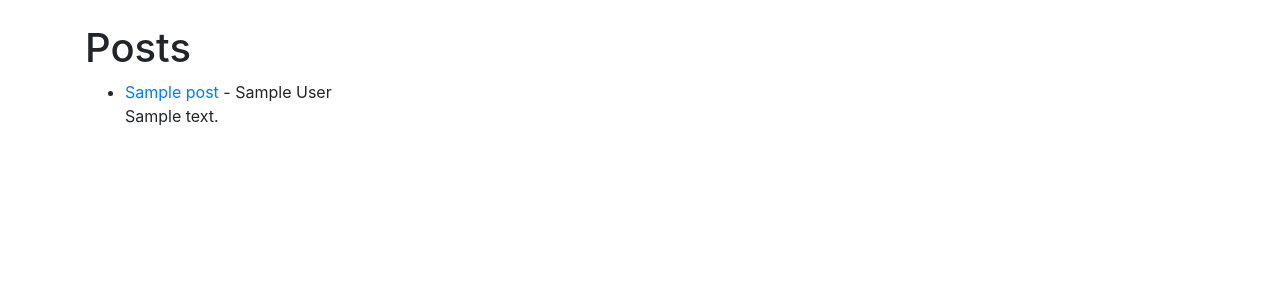
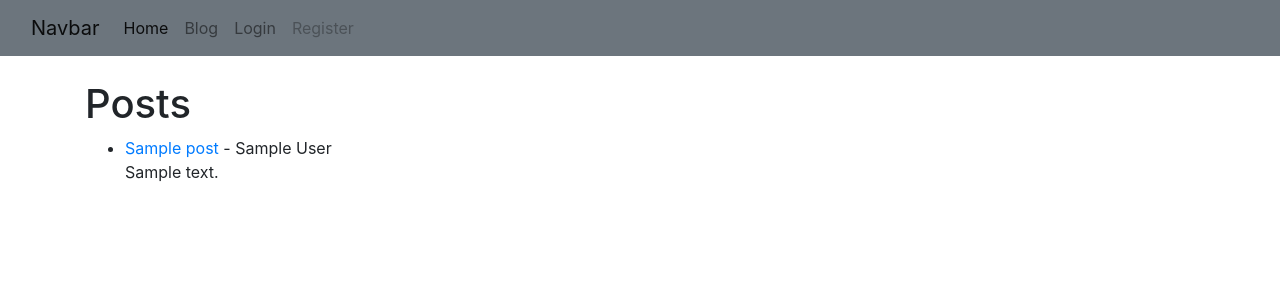
Before and after one commit to MABSWE/PP4, a Django app: page / in a window 1280 px wide. Shown: the top 300 px of the page. Run offline with Django 4.2, Linux system fonts and the light colour scheme; tables that the repository leaves empty hold one stand-in row (values such as "Sample post").

Commit message:
Add navbar

```diff
--- a/blog/templates/base.html
+++ b/blog/templates/base.html
@@ -11,7 +11,22 @@
     <title>Hello, world!</title>
   </head>
   <body>
-
+    <nav class="navbar navbar-expand-lg bg-secondary navbar-light">
+        <div class="container-fluid">
+          <a class="navbar-brand" href="#">Navbar</a>
+          <button class="navbar-toggler" type="button" data-bs-toggle="collapse" data-bs-target="#navbarNavAltMarkup" aria-controls="navbarNavAltMarkup" aria-expanded="false" aria-label="Toggle navigation">
+            <span class="navbar-toggler-icon"></span>
+          </button>
+          <div class="collapse navbar-collapse" id="navbarNavAltMarkup">
+            <div class="navbar-nav">
+              <a class="nav-link active" aria-current="page" href="#">Home</a>
+              <a class="nav-link" href="#">Blog</a>
+              <a class="nav-link" href="#">Login</a>
+              <a class="nav-link disabled" aria-disabled="true">Register</a>
+            </div>
+          </div>
+        </div>
+      </nav>
     <!--Visuals-->
     <br/>
     <div class="container">
```
